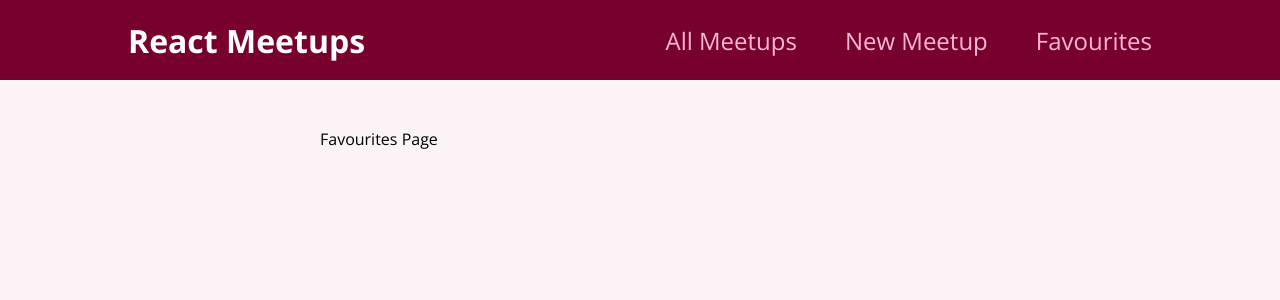
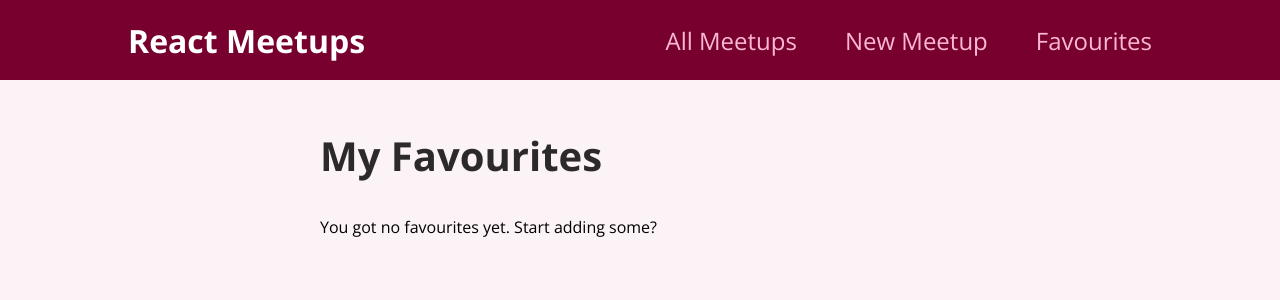
Before and after one commit to GuillerminaLorenzo/react-course, a React (Create React App) app: page /favourites in a window 1280 px wide. Shown: the top 300 px of the page. Built offline with nearby package versions, Linux system fonts and the light colour scheme.

Commit message:
Updated FavouritesPage to render favourite meetup

```diff
--- a/src/pages/Favourites.js
+++ b/src/pages/Favourites.js
@@ -1,5 +1,25 @@
+import { useContext } from "react";
+
+import FavouritesContext from "../store/favourite-context";
+import MeetupList from "../components/meetups/MeetupList";
+
 function FavouritesPage() {
-  return <div>Favourites Page</div>;
+  const favouritesCtx = useContext(FavouritesContext);
+
+  let content;
+
+  if (favouritesCtx.totalFavourites === 0) {
+    content = <p>You got no favourites yet. Start adding some?</p>;
+  } else {
+    content = <MeetupList meetups={favouritesCtx.favourites} />;
+  }
+
+  return (
+    <section>
+      <h1>My Favourites</h1>
+      {content}
+    </section>
+  );
 }
 
 export default FavouritesPage;
```
